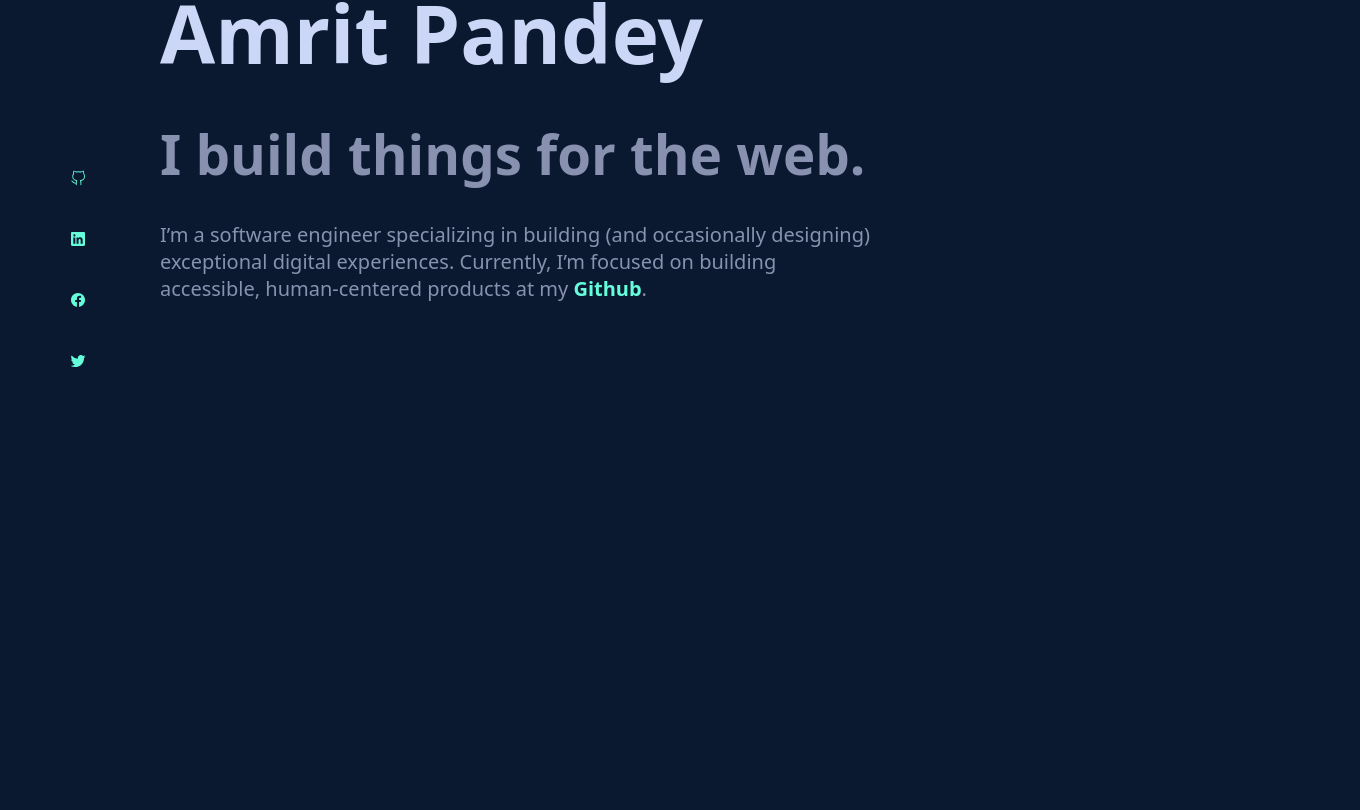
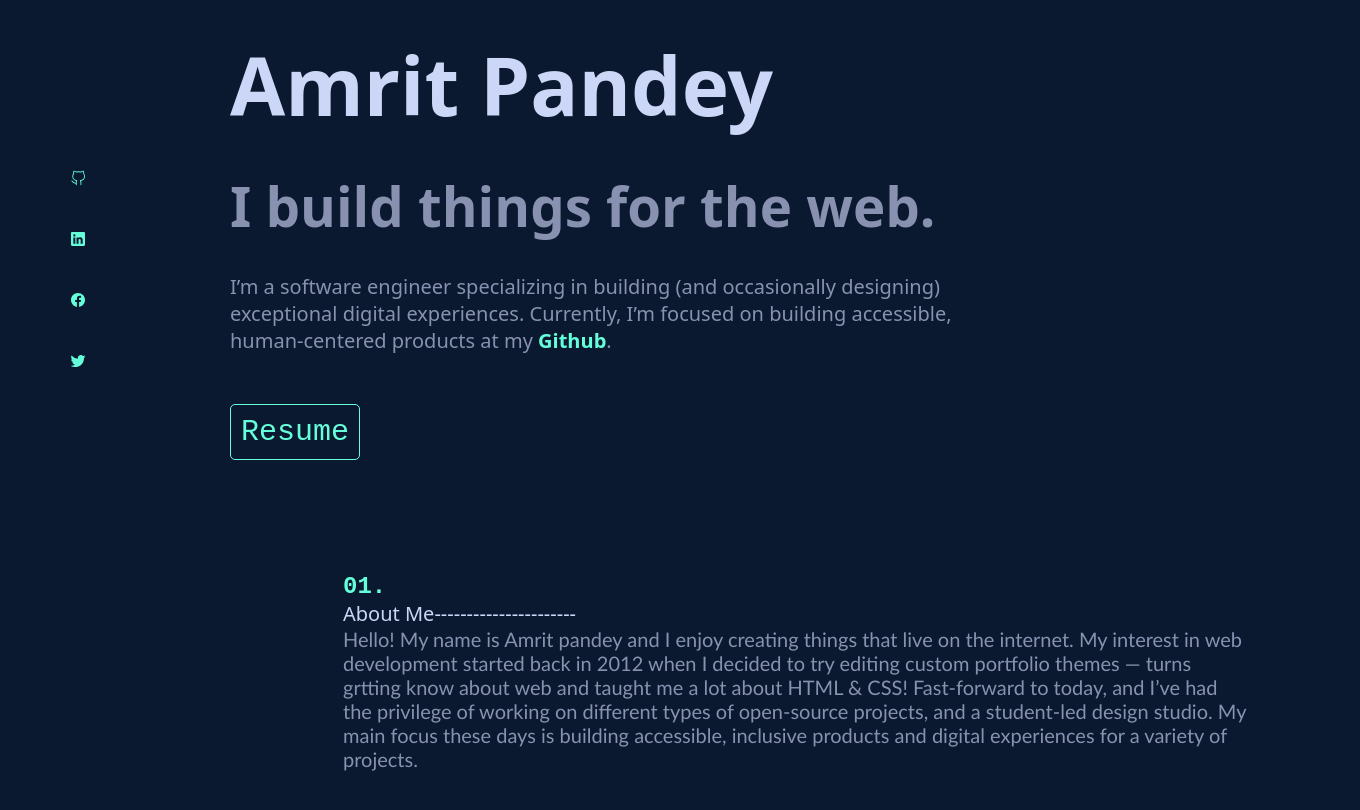
Before and after one commit to amripandey/Amrit-Portfolioweb, a Next.js app: page / in a window 1280 px wide. Shown: the part 200-1010 px from the top of the page, 1360 px wide, since content can reach past the window. Before the commit the page ends 800 px from the top, so only its background shows below. Built offline with nearby package versions, Linux system fonts and the light colour scheme.

Commit message:
some minor change

```diff
--- a/components/Section.js
+++ b/components/Section.js
@@ -1,12 +1,19 @@
 import styles from '<import>/styles/Home.module.css'
+import Image from 'next/image'
 
 export default function Section() {
   return (
-    <section className={styles.intro} id = "About">
+    <section className={styles.intro} id="Home">
       <p className={styles.p1element}>Hi, my name is</p>
       <p className={styles.p2element}>Amrit Pandey</p>
       <p className={styles.p3element}>I build things for the web.</p>
       <p className={styles.p4element}>I’m a software engineer specializing in building (and occasionally designing) exceptional digital experiences. Currently, I’m focused on  building accessible, human-centered products at my <a href="https://github.com/amripandey" target="_blank">Github</a>.</p>
+      <div className={styles.ResumeBox}>Resume</div>
+      <div className={styles.About}>
+        <h2>01.<p className={styles.p5element}> About Me----------------------</p></h2>
+        <p className={styles.p6element}>Hello! My name is Amrit pandey and I enjoy creating things that live on the internet. My interest in web development started back in 2012 when I decided to try editing custom portfolio themes — turns grtting know about web and taught me a lot about HTML & CSS!
+          Fast-forward to today, and I’ve had the privilege of working on different types  of open-source projects, and a student-led design studio. My main focus these days is building accessible, inclusive products and digital experiences for a variety of projects.</p>
+      </div>
     </section>
   )
 }
--- a/styles/Home.module.css
+++ b/styles/Home.module.css
@@ -4,6 +4,7 @@
 
 /* top navbar */
 .nav {
+  margin-right: 20px;
   margin-top: 15px;
   display: flex;
   align-items: center;
@@ -12,7 +13,6 @@
   width: 100%;
   overflow: none;
   text-align: right;
-  position: fixed;
 }
 
 .nav li {
@@ -37,12 +37,15 @@
 }
 
 div.Resume {
+  margin-right: 50px;
   display: inline;
   font-size: 20px;
   color: rgb(100, 255, 218);
   padding: 10px;
   background-color: transparent;
   text-decoration: none;
+  border: 1px solid rgb(100, 255, 218);
+  border-radius: 5px;
 }
 
 
@@ -66,11 +69,12 @@ div.Resume {
 
 
 /* content section   */
-.intro{
-  margin-top:130px;
-  margin-left: 160px;
+.intro {
+  margin-top: 100px;
+  margin-left: 230px;
   text-align: start;
 }
+
 .p1element {
   margin-bottom: 30px;
   font-size: 16px;
@@ -80,7 +84,7 @@ div.Resume {
   font-family: 'Courier New', Courier, monospace;
 }
 
-.p2element{
+.p2element {
   margin-bottom: 30px;
   color: rgb(204, 214, 246);
   font-size: 80px;
@@ -88,27 +92,75 @@ div.Resume {
   font-style: normal;
   font-family: system-ui, -apple-system, BlinkMacSystemFont, 'Segoe UI', Roboto, Oxygen, Ubuntu, Cantarell, 'Open Sans', 'Helvetica Neue', sans-serif;
 }
-.p3element{
+
+.p3element {
   margin-bottom: 30px;
-  color: rgb(136,146,176);
+  color: rgb(136, 146, 176);
   font-family: system-ui, -apple-system, BlinkMacSystemFont, 'Segoe UI', Roboto, Oxygen, Ubuntu, Cantarell, 'Open Sans', 'Helvetica Neue', sans-serif;
   font-size: 54.64px;
   font-weight: 600;
   font-style: normal;
 }
-.p4element{
-  color: rgb(136,146,176);
+
+.p4element {
+  color: rgb(136, 146, 176);
   font-family: system-ui, -apple-system, BlinkMacSystemFont, 'Segoe UI', Roboto, Oxygen, Ubuntu, Cantarell, 'Open Sans', 'Helvetica Neue', sans-serif;
   font-size: 20px;
   font-weight: 400;
   font-style: normal;
   margin-right: 400px;
 }
-.p4element a{
-  color:rgb(100, 255, 218);
+
+.p4element a {
+  color: rgb(100, 255, 218);
   font-family: system-ui, -apple-system, BlinkMacSystemFont, 'Segoe UI', Roboto, Oxygen, Ubuntu, Cantarell, 'Open Sans', 'Helvetica Neue', sans-serif;
   font-size: 20px;
   font-weight: 600;
   font-style: normal;
   text-decoration: none;
 }
+
+/*  Resume box */
+div.ResumeBox {
+  color: rgb(100, 255, 218);
+  font-family: 'Courier New', Courier, monospace;
+  font-weight: 400;
+  font-size: 30px;
+  padding: 10px;
+  margin-top: 50px;
+  margin-right: 1000px;
+  border: 1px solid rgb(100, 255, 218);
+  border-radius: 5px;
+}
+
+/* about me */
+.About {
+  margin: 10%;
+}
+
+.About h2 {
+  color: rgb(100, 255, 218);
+}
+
+.About p>p5element {
+  color: rgb(204, 214, 246);
+  font-size: 32px;
+  font-weight: 400;
+  font-family: system-ui, -apple-system, BlinkMacSystemFont, 'Segoe UI', Roboto, Oxygen, Ubuntu, Cantarell, 'Open Sans', 'Helvetica Neue', sans-serif;
+  font-style: normal;
+}
+
+.p5element {
+  margin-right: 100px;
+  color: rgb(204, 214, 246);
+  font-size: 20px;
+  font-weight: 400;
+  font-family: system-ui, -apple-system, BlinkMacSystemFont, 'Segoe UI', Roboto, Oxygen, Ubuntu, Cantarell, 'Open Sans', 'Helvetica Neue', sans-serif;
+}
+.p6element {
+  font-family: 'Gill Sans', 'Gill Sans MT', Calibri, 'Trebuchet MS', sans-serif;
+  font-size: 20px;
+  font-weight: 400;
+  font-style: normal;
+  color: rgb(136, 146, 176);
+}
```
